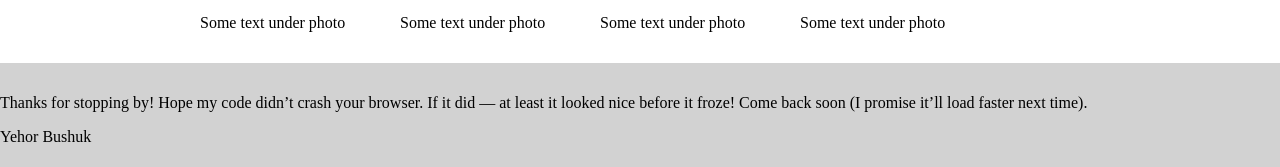
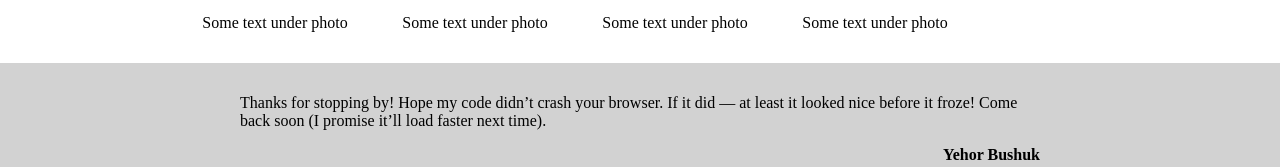
Before and after one commit to GREGORUNDEL/First-CSS-steps, a plain HTML site: page index.html in a window 1280 px wide. Shown: the part 802-969 px from the top of the page. Drawn offline with Linux system fonts and the light colour scheme.

Commit message:
styling section s4

```diff
--- a/index.html
+++ b/index.html
@@ -55,8 +55,8 @@
 
     <section class="s4">
       <div class="thank-block">
-        <p>Thanks for stopping by! Hope my code didn’t crash your browser. If it did — at least it looked nice before it froze! Come back soon (I promise it’ll load faster next time).</p>
-        <p>Yehor Bushuk</p>
+        <p class="p1">Thanks for stopping by! Hope my code didn’t crash your browser. If it did — at least it looked nice before it froze! Come back soon (I promise it’ll load faster next time).</p>
+        <p class="p2">Yehor Bushuk</p>
       </div>
     </section>
 
--- a/style.css
+++ b/style.css
@@ -21,6 +21,9 @@ li {
 }
 .s4 {
     background-color: rgb(210, 210, 210);
+}
+.s5 {
+    padding: 30px 0px;
 }
 .s6 {
     background-color: aqua;
@@ -89,7 +92,21 @@ h2 {
     background-color:rgb(135, 232, 232);
     width: 150px;
     height: 150px;
+    max-width: 100%;
+    max-height: 100%;
     border: 2px solid rgb(0, 172, 172);
     border-radius: 15px;
-
 }
+.card p {
+    text-align: center;
+}
+.thank-block {
+    display: ;
+    max-width: 800px;
+    padding: 0 40px;
+    margin: 0 auto;
+}
+.thank-block .p2 {
+    text-align: end;
+    font-weight: bold;
+}
```
